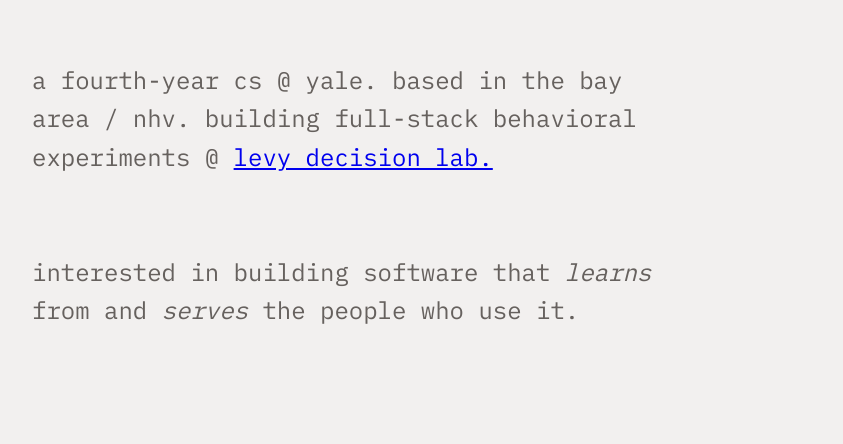
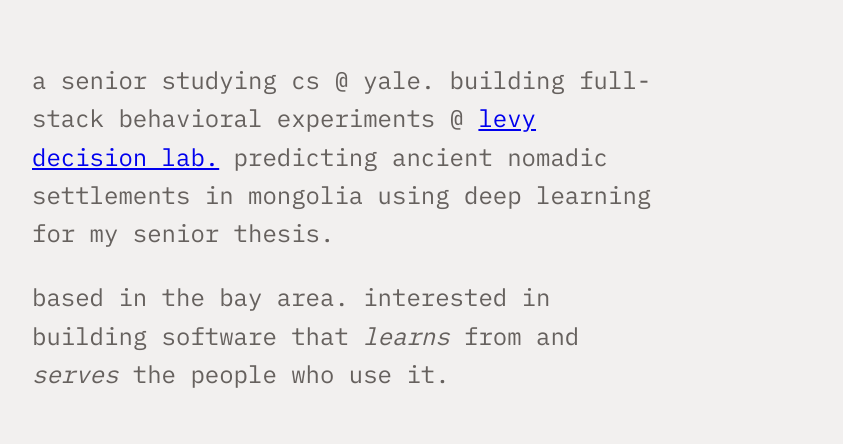
Before and after one commit to psjesusangel/portfolio, a plain HTML site: page index.html in a window 1280 px wide. Shown: the part 322-766 px from the top of the page, 0-843 px from the left. Drawn offline with nearby package versions, Linux system fonts and the light colour scheme.

Commit message:
update intro

```diff
--- a/index.html
+++ b/index.html
@@ -28,10 +28,13 @@
                         <h2>welcome! right now I'm currently...</h2>
                     </div>
                     <p class="intro-text">
-                        a fourth-year cs @ yale.
-                        based in the bay area / nhv.
+                        a senior studying cs @ yale.
                         building full-stack behavioral experiments @ <a href="https://levydecisionlab.org/"target="_blank">levy decision lab.</a>
-                        <br><br><br>
+                        predicting ancient nomadic settlements in mongolia using deep learning for my senior thesis.
+                    </p>
+                    <br>
+                    <p class="intro-text">
+                        based in the bay area.
                         interested in building software that <em>learns</em> from and <em>serves</em> the people who use it.
                     </p>
                 </div>
```
